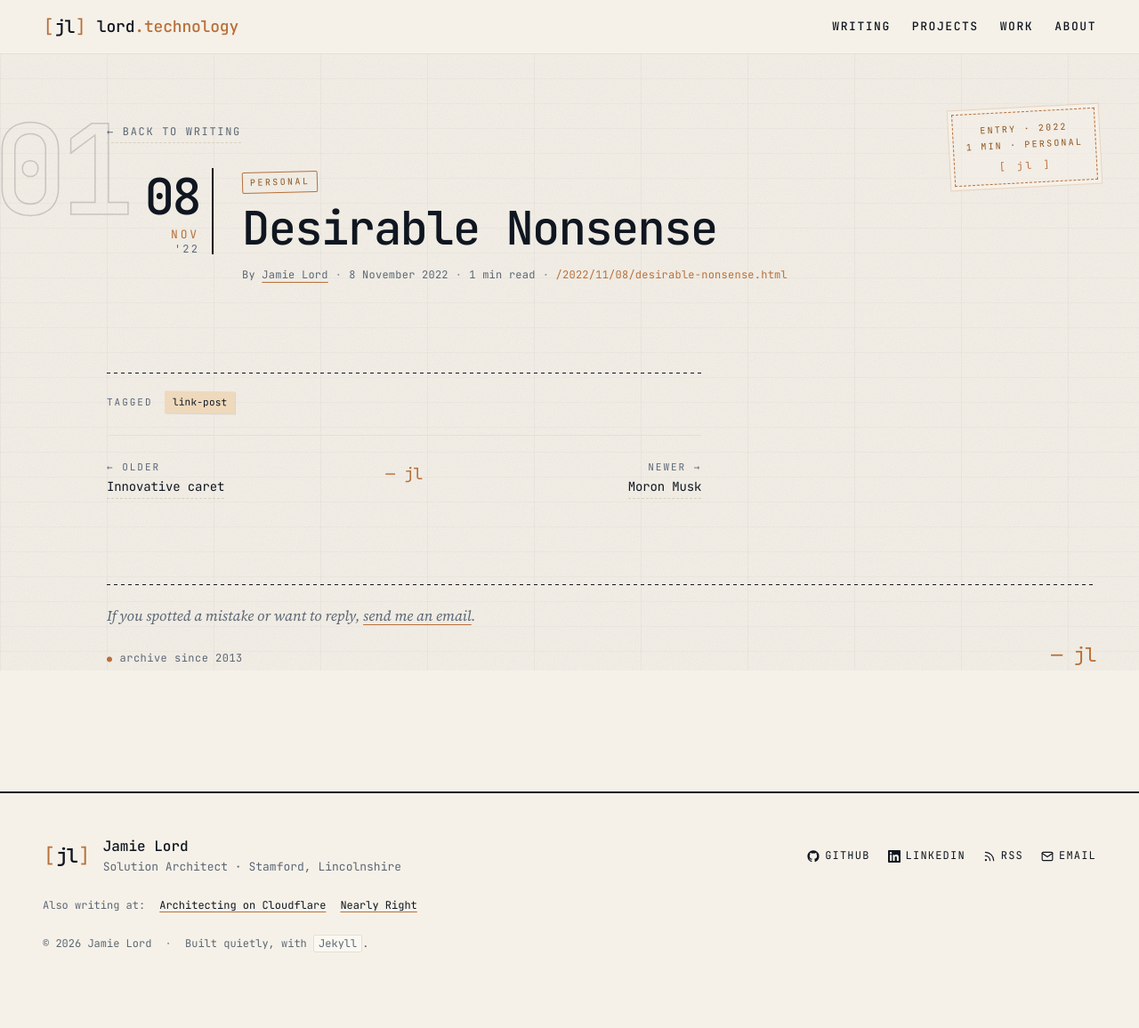
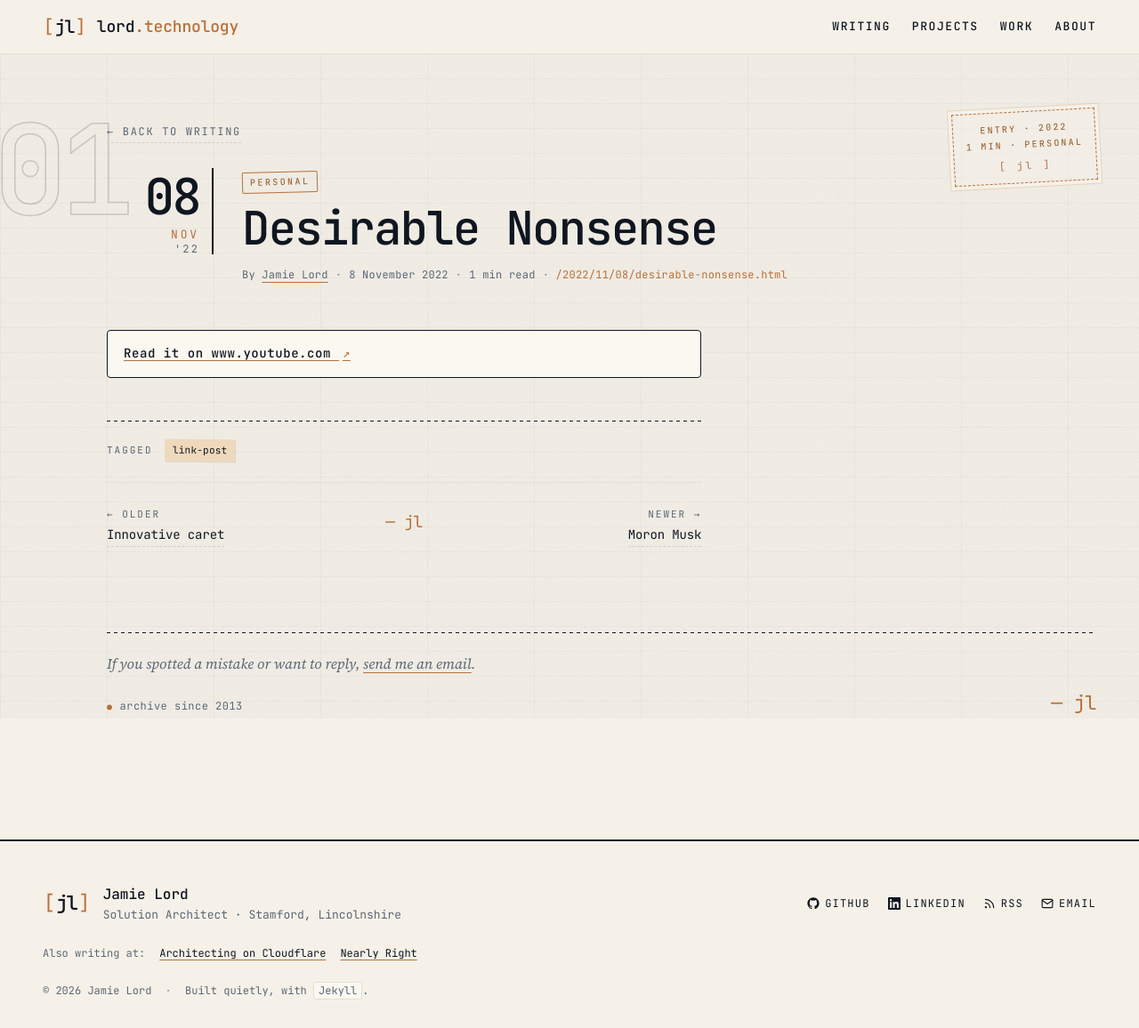
Before and after one commit to jamie-lord/Lord.technology, a Jekyll site: the page built from _posts/2022-11-08-desirable-nonsense.md, in a window 1280 px wide and 1156 px high. Shown: the whole window at 89% size. Built offline with Jekyll 4.4.1, drawn with Linux system fonts in a browser that asks for light colours.

Commit message:
Render link posts properly across the new theme
Posts with a `link:` key in frontmatter point at an external URL with
an empty body — the link is the post. The new theme was ignoring that
key, so listing tiles linked to a useless on-site permalink and the
post page rendered an empty body with no destination at all.

In the home and writing listings, the wrapping anchor now goes
directly to the external URL (with target="_blank" rel="noopener") and
the title gets a small copper arrow indicator. The slug shown at the
bottom switches to the external URL too.

On the post page itself, a bordered "Read it on <hostname>" call-out
renders before the body. Hostname is extracted from the URL with
Liquid filters; the call-out uses a <div> rather than <p> to avoid
triggering the first-paragraph drop-cap rule.

```diff
--- a/_layouts/post.html
+++ b/_layouts/post.html
@@ -74,6 +74,12 @@ layout: default
   <section class="v2-block v2-block-tight">
     <article class="v2-post-article">
       <div class="v2-post-body-v3">
+        {% if page.link %}
+          {% assign linkhost = page.link | replace: 'https://', '' | replace: 'http://', '' | split: '/' | first %}
+          <div class="v2-post-link-cta">
+            <a href="{{ page.link }}" target="_blank" rel="noopener">Read it on {{ linkhost }} <span aria-hidden="true">↗</span></a>
+          </div>
+        {% endif %}
         {{ content }}
 
         <div class="v2-post-footer">
--- a/assets/css/main.scss
+++ b/assets/css/main.scss
@@ -396,6 +396,20 @@ a.v2-underline--link:hover { color: var(--copper-deep); }
 .v2-post-ex { font-size: 16px; line-height: 1.55; color: var(--slate); margin: 0 0 8px; max-width: 64ch; }
 .v2-post-meta { font-family: var(--font-display); font-size: 11px; color: var(--slate-2); letter-spacing: 0.06em; }
 .v2-post-slug { color: var(--copper); }
+.v2-post-ext { color: var(--copper); font-weight: 500; margin-left: 4px; font-size: 0.85em; vertical-align: 1px; }
+.v2-post-link-cta {
+  font-family: var(--font-display);
+  font-size: 14px;
+  letter-spacing: 0.04em;
+  margin: 0 0 24px;
+  padding: 14px 18px;
+  border: 1px solid var(--ink);
+  border-radius: 4px;
+  background: var(--paper-2);
+}
+.v2-post-link-cta a { color: var(--ink); text-decoration: none; font-weight: 500; }
+.v2-post-link-cta a:hover { color: var(--copper-deep); }
+.v2-post-link-cta span { color: var(--copper); margin-left: 4px; }
 
 /* ---------- V2 PROJECT LIST ---------- */
 .v2-proj-list { list-style: none; padding: 0; margin: 0; counter-reset: proj; }
```
Also changed, not shown: _layouts/home.html (+4 -4 lines), _layouts/writing.html (+4 -4 lines).
